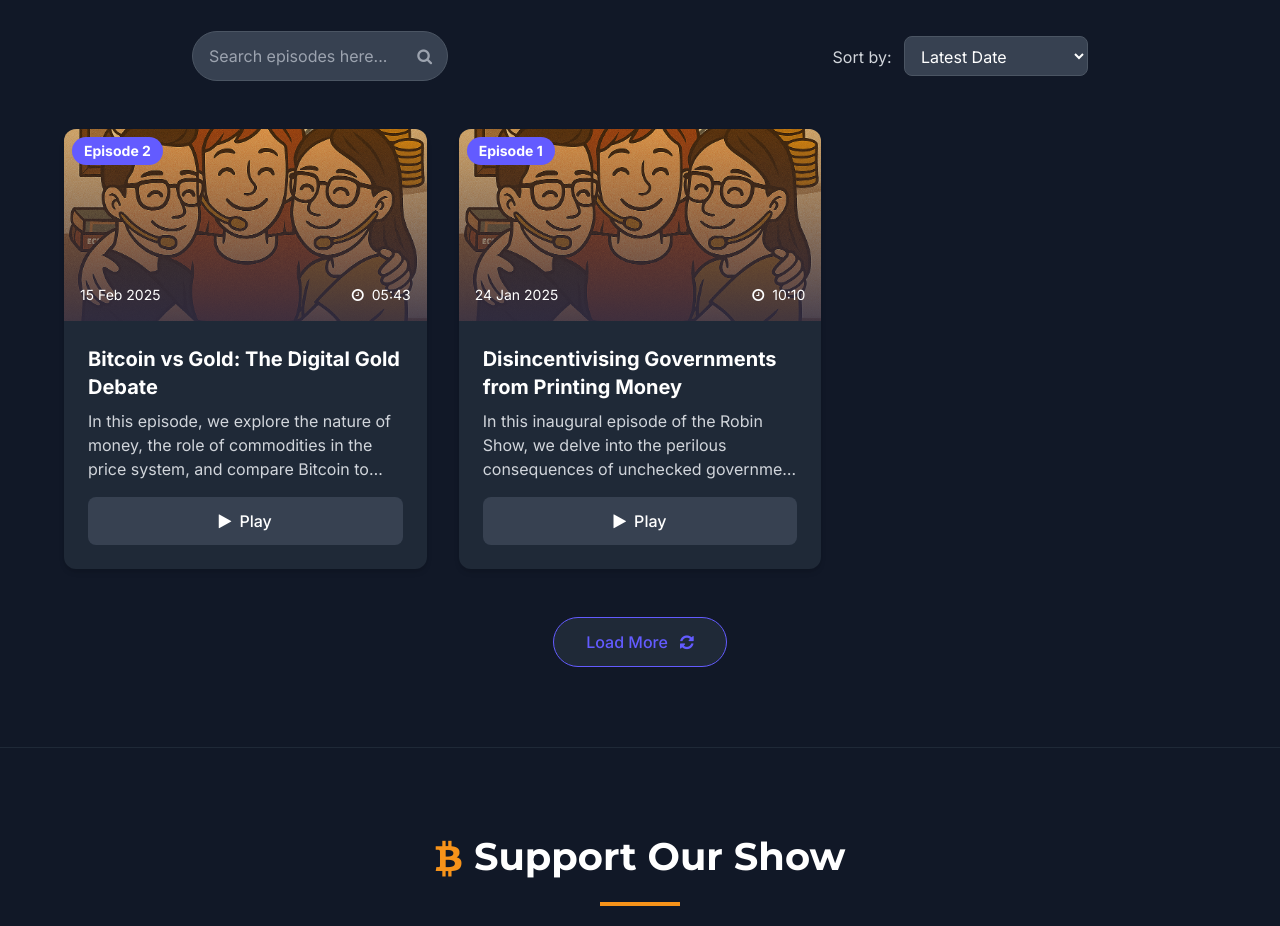
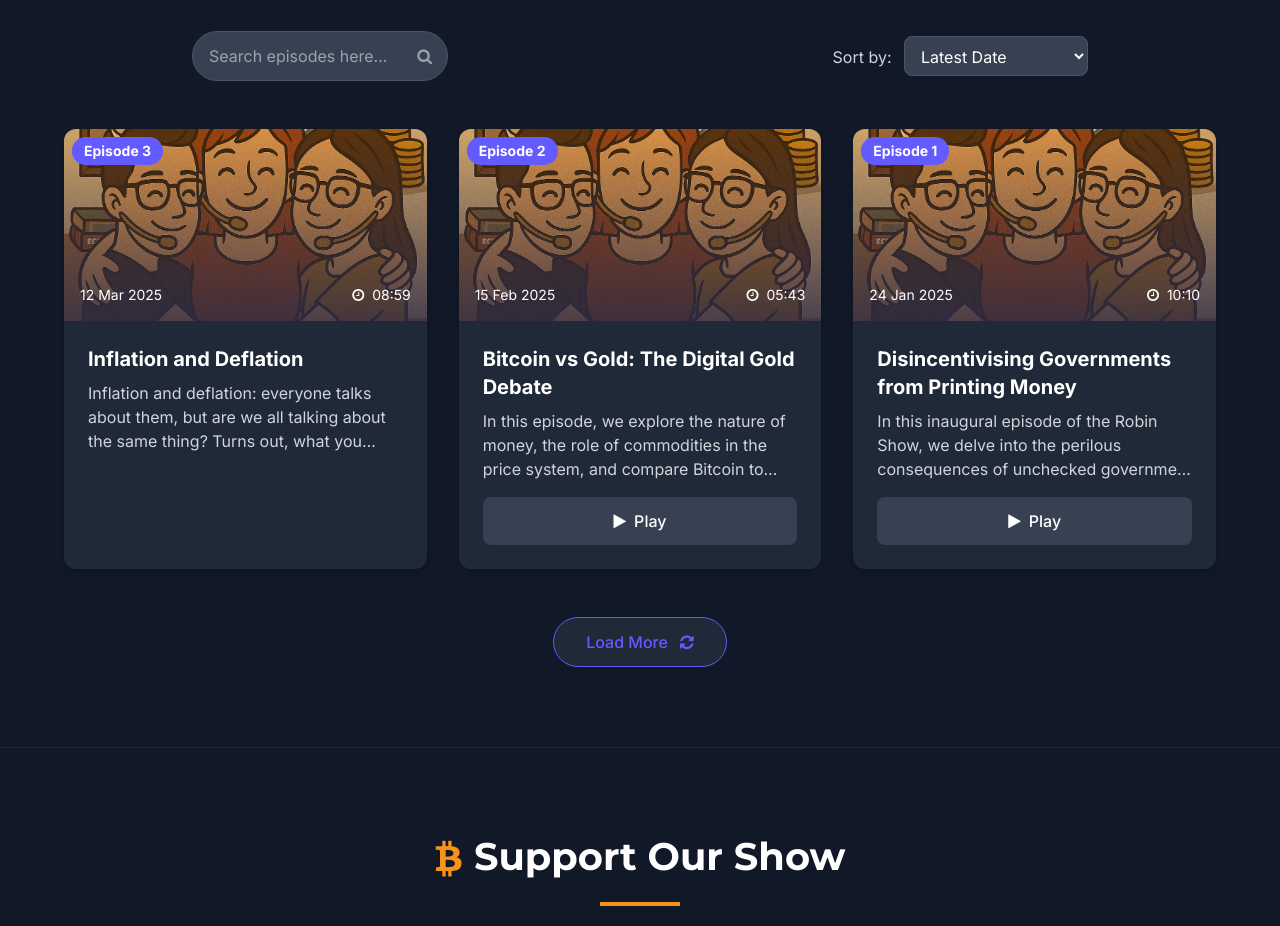
Before and after one commit to LudwigvonMises1881/The-Robin-Anna-Alice-Show, a plain HTML site: page index.html in a window 1280 px wide. Shown: the part 1480-2406 px from the top of the page. Drawn offline with nearby package versions, Linux system fonts and the light colour scheme.

Commit message:
Episode 3

```diff
--- a/index.html
+++ b/index.html
@@ -285,6 +285,36 @@
                         </button>
                     </div>
                 </div>
+
+                <!-- Episode 3 -->
+                <div class="episode-card bg-gray-800 rounded-xl overflow-hidden shadow-md podcast-card-hover"
+                     data-category="Technology"
+                     data-keywords="inflation, deflation"
+                     data-spotify="https://open.spotify.com/episode/3jMNNIh5JkqYYct3kh1mlo">
+                    <div class="relative h-48">
+                        <div class="absolute top-2 left-2 bg-primary text-white text-sm font-bold px-3 py-1 rounded-full z-10">
+                            Episode 3
+                        </div>
+                        <img src="background.png" alt="Inflation and deflation" class="w-full h-full object-cover">
+                        <div class="absolute inset-0 gradient-overlay flex items-end">
+                            <div class="p-4 w-full">
+                                <div class="flex justify-between items-center">
+                                    <span class="text-white text-sm episode-date">12 Mar 2025</span>
+                                    <span class="text-white text-sm"><i class="fa fa-clock-o mr-1"></i> 08:59</span>
+                                </div>
+                            </div>
+                        </div>
+                    </div>
+                    <div class="p-6">
+                        <h3 class="font-bold text-xl mb-2">Inflation and Deflation</h3>
+                        <p class="text-gray-300 mb-4 line-clamp-3">
+                            Inflation and deflation: everyone talks about them, but are we all talking about the same thing? Turns out, what you think you know might be completely wrong! Stick around, and we'll sort that out!
+                        <button class="play-episode w-full bg-gray-700 hover:bg-primary hover:text-white transition-colors py-3 rounded-lg font-medium flex items-center justify-center">
+                            <i class="fa fa-play mr-2"></i> Play
+                        </button>
+                    </div>
+                </div>
+
             </div>
 
             <div class="text-center mt-12">
```
